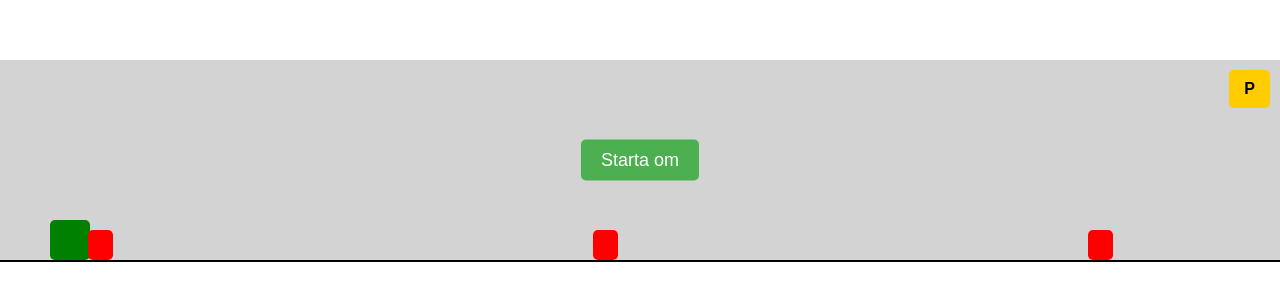
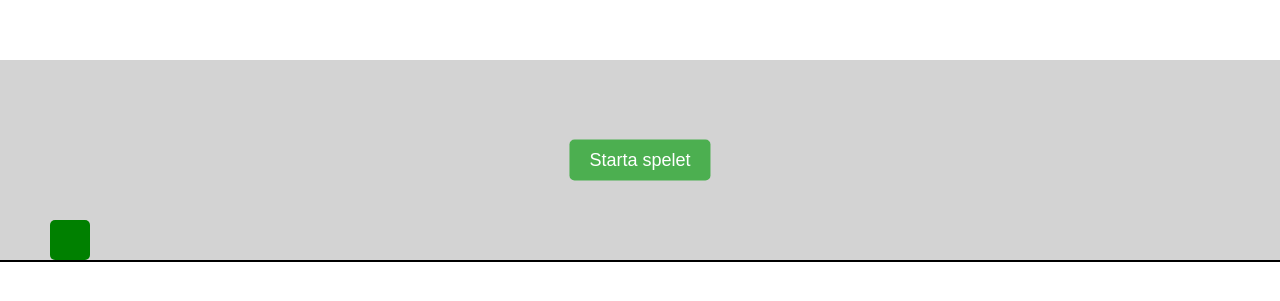
Before and after one commit to Davkje/jumping-game, a Vue app: page / in a window 1280 px wide. Shown: the part 239-540 px from the top of the page. Built offline with nearby package versions, Linux system fonts and the light colour scheme.

Commit message:
Objects moving weirdly

```diff
--- a/src/components/Game.vue
+++ b/src/components/Game.vue
@@ -1,8 +1,6 @@
 <script setup lang="ts">
 import { ref, onMounted, onUnmounted } from "vue";
-
 // GAME STATES
-const isPaused = ref(false);
 const gameOver = ref(false);
 
 // JUMP
@@ -15,38 +13,27 @@ const jumpSpeed = 15;
 // OBSTACLES
 const obstacles = ref<{ left: number }[]>([]);
 const obstacleSpeed = 4;
-
-let obstacleInterval: ReturnType<typeof setInterval> | null = null;
+let obstacleInterval: ReturnType<typeof setInterval> | null = null; // För hinderintervall
+let animationFrameId: number | null = null; // För att lagra ID för requestAnimationFrame
 
 // Lyssnar på tangentbordet
 const handleKeyDown = (event: KeyboardEvent) => {
-	console.log("Tangent nedtryckt:", event.code); // ✅ Kolla om "P" registreras i konsolen
+	console.log("Tangent nedtryckt:", event.code);
 	if (event.repeat) return;
 	if (event.code === "Space") jump();
-	if (event.code === "KeyP") togglePause(); // Tryck "P" för att pausa
 };
 
 // JUMP
 const jump = () => {
-	if (isPaused.value || gameOver.value || isJumping.value) return; // Hoppa inte om spelet är pausat
+	if (gameOver.value || isJumping.value) return; // Hoppa inte om spelet är över
 	isJumping.value = true;
 
 	let jumpInterval = setInterval(() => {
-		if (isPaused.value) {
-			clearInterval(jumpInterval);
-			return;
-		}
-
 		if (position.value < jumpHeight) {
 			position.value += jumpSpeed;
 		} else {
 			clearInterval(jumpInterval);
 			let fallInterval = setInterval(() => {
-				if (isPaused.value) {
-					clearInterval(fallInterval);
-					return;
-				}
-
 				if (position.value > 0) {
 					position.value -= gravity;
 				} else {
@@ -58,46 +45,19 @@ const jump = () => {
 	}, 20);
 };
 
-// Funktion för att växla pausläge
-const togglePause = () => {
-	isPaused.value = !isPaused.value;
-	console.log("Paus status:", isPaused.value);
-
-	if (isPaused.value) {
-		clearInterval(obstacleInterval!); // Pausa hindren
-	} else {
-		moveObstacles(); // Starta om hindren
-		if (isJumping.value) resumeJump(); // Fortsätt hoppet om det pausades
+// Skapa hinder
+const createObstacle = () => {
+	if (!gameOver.value) {
+		// Hindren ska inte skapas om spelet är över
+		obstacles.value.push({ left: window.innerWidth });
 	}
 };
 
-const resumeJump = () => {
-	let fallInterval = setInterval(() => {
-		if (isPaused.value) {
-			clearInterval(fallInterval);
-			return;
-		}
-
-		if (position.value > 0) {
-			position.value -= gravity;
-		} else {
-			clearInterval(fallInterval);
-			isJumping.value = false;
-		}
-	}, 20);
-};
-
-const createObstacle = () => {
-	obstacles.value.push({ left: window.innerWidth });
-};
+// Flytta hinder
 let lastTimestamp = 0; // En enda variabel för att lagra senaste tidsstämpeln
 
 const moveObstacles = (timestamp?: number) => {
-	if (isPaused.value || gameOver.value) {
-		// Om spelet är pausat, spara senaste tidsstämpeln men gör inget mer
-		lastTimestamp = timestamp || lastTimestamp;
-		return;
-	}
+	if (gameOver.value) return; // Stanna hinder-rörelsen om spelet är över
 
 	// Beräkna tidsdifferensen sedan senaste anrop
 	const deltaTime = timestamp - lastTimestamp;
@@ -117,31 +77,40 @@ const moveObstacles = (timestamp?: number) => {
 		}
 	});
 
-	// Anropa nästa frame
-	requestAnimationFrame(moveObstacles);
+	// Anropa nästa frame för att fortsätta rörelsen
+	animationFrameId = requestAnimationFrame(moveObstacles);
 };
 
-// --- RESTART GAME ---
-const restartGame = () => {
+// Starta spelet
+const startGame = () => {
+	gameOver.value = false;
 	position.value = 0;
 	obstacles.value = [];
-
-	gameOver.value = false;
-	isPaused.value = false;
-	isJumping.value = false;
-	console.log("Paus status:", isPaused.value);
-
-	requestAnimationFrame(moveObstacles); // 🏃 Starta smooth hinder
+	lastTimestamp = 0; // Reset lastTimestamp when the game starts
+	// Starta hinder interval
+	obstacleInterval = setInterval(createObstacle, 2000);
+	// Starta animation för att flytta hindren
+	animationFrameId = requestAnimationFrame(moveObstacles);
 };
 
+// Starta om spelet
+const restartGame = () => {
+	// Stoppa nuvarande intervall och animation och starta spelet på nytt
+	if (obstacleInterval) clearInterval(obstacleInterval);
+	if (animationFrameId) cancelAnimationFrame(animationFrameId);
+	startGame();
+};
+
+// Initialiseras när sidan är laddad
 onMounted(() => {
 	window.addEventListener("keydown", handleKeyDown);
-	setInterval(createObstacle, 2000);
-	requestAnimationFrame(moveObstacles); // Starta smooth rörelse
 });
 
+// Ta bort event listeners när komponenten tas bort
 onUnmounted(() => {
 	window.removeEventListener("keydown", handleKeyDown);
+	if (obstacleInterval) clearInterval(obstacleInterval);
+	if (animationFrameId) cancelAnimationFrame(animationFrameId);
 });
 </script>
 
@@ -149,8 +118,10 @@ onUnmounted(() => {
 	<div class="game-container">
 		<div class="dino" :style="{ bottom: position + 'px' }"></div>
 		<div v-for="(obstacle, index) in obstacles" :key="index" class="obstacle" :style="{ left: obstacle.left + 'px' }"></div>
+		<!-- Starta om knappen och spela-knapp -->
 		<button v-if="gameOver" @click="restartGame" class="restart-button">Starta om</button>
-		<button class="pause-button" @click="togglePause">P</button>
+		<!-- Starta spelet (syns bara om spelet inte är igång) -->
+		<button v-if="!gameOver && obstacles.length === 0" @click="startGame" class="start-button">Starta spelet</button>
 	</div>
 </template>
 
@@ -183,7 +154,8 @@ onUnmounted(() => {
 	border-radius: 5px;
 }
 
-.restart-button {
+.restart-button,
+.start-button {
 	position: absolute;
 	top: 50%;
 	left: 50%;
@@ -197,24 +169,8 @@ onUnmounted(() => {
 	cursor: pointer;
 }
 
-.restart-button:hover {
+.restart-button:hover,
+.start-button:hover {
 	background-color: #45a049;
 }
-
-.pause-button {
-	position: absolute;
-	top: 10px;
-	right: 10px;
-	padding: 10px 15px;
-	background-color: #ffcc00;
-	border: none;
-	cursor: pointer;
-	font-size: 16px;
-	font-weight: bold;
-	border-radius: 5px;
-}
-
-.pause-button:hover {
-	background-color: #ffdb4d;
-}
 </style>
```
